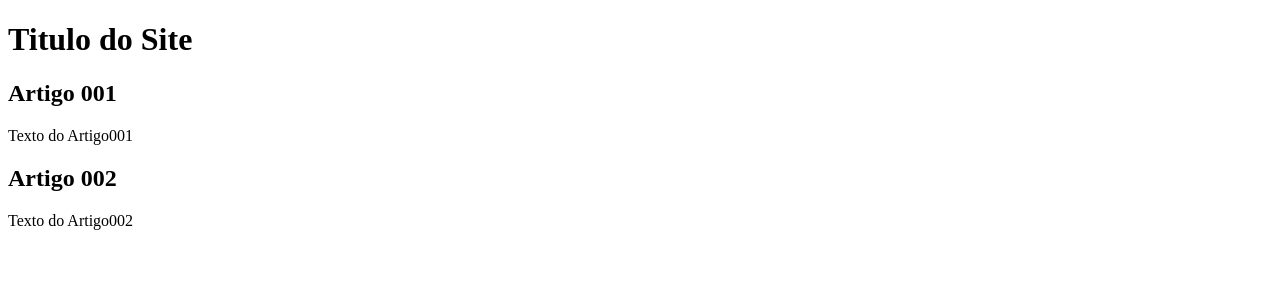
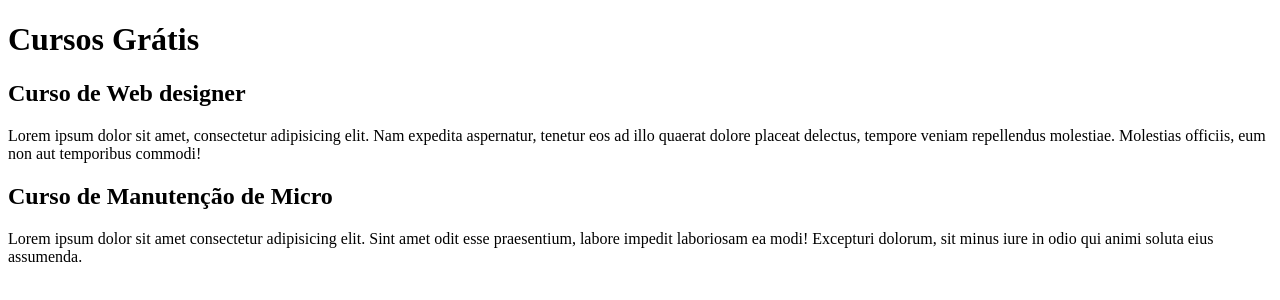
Before and after one commit to robsonlgalvao/projeto_site, a plain HTML site: page index.html in a window 1280 px wide. Drawn offline with Linux system fonts and the light colour scheme.

Commit message:
inicio_conteudo

```diff
--- a/index.html
+++ b/index.html
@@ -9,18 +9,18 @@
 <body>
     <main>
         <header>
-            <h1>Titulo do Site</h1>
+            <h1>Cursos Grátis</h1>
         </header>
         <article>
-            <h2> Artigo 001</h2>
+            <h2> Curso de Web designer</h2>
             <p>
-                Texto do Artigo001
+                Lorem ipsum dolor sit amet, consectetur adipisicing elit. Nam expedita aspernatur, tenetur eos ad illo quaerat dolore placeat delectus, tempore veniam repellendus molestiae. Molestias officiis, eum non aut temporibus commodi!
             </p>
         </article>
         <article>
-            <h2>Artigo 002</h2>
+            <h2>Curso de Manutenção de Micro</h2>
             <p>
-                Texto do Artigo002
+                Lorem ipsum dolor sit amet consectetur adipisicing elit. Sint amet odit esse praesentium, labore impedit laboriosam ea modi! Excepturi dolorum, sit minus iure in odio qui animi soluta eius assumenda.
             </p>
         </article>
     </main>
```
